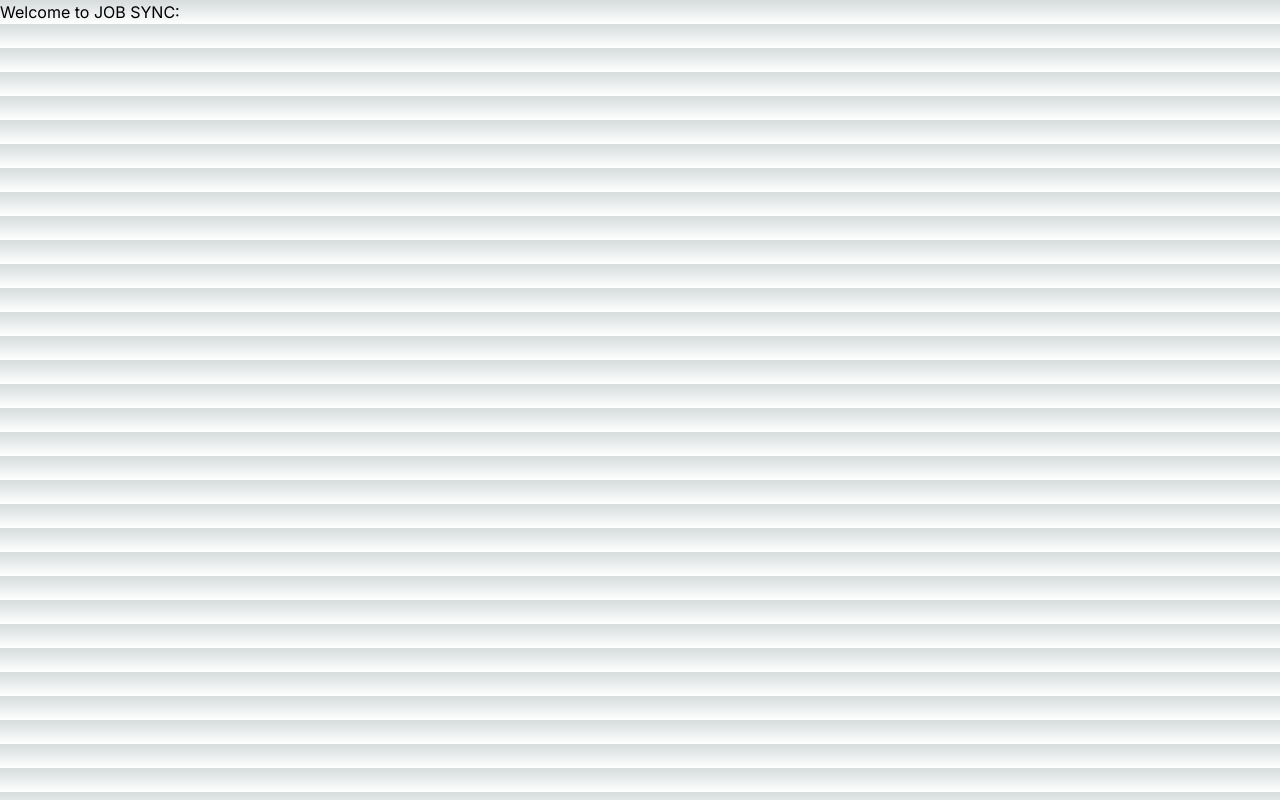
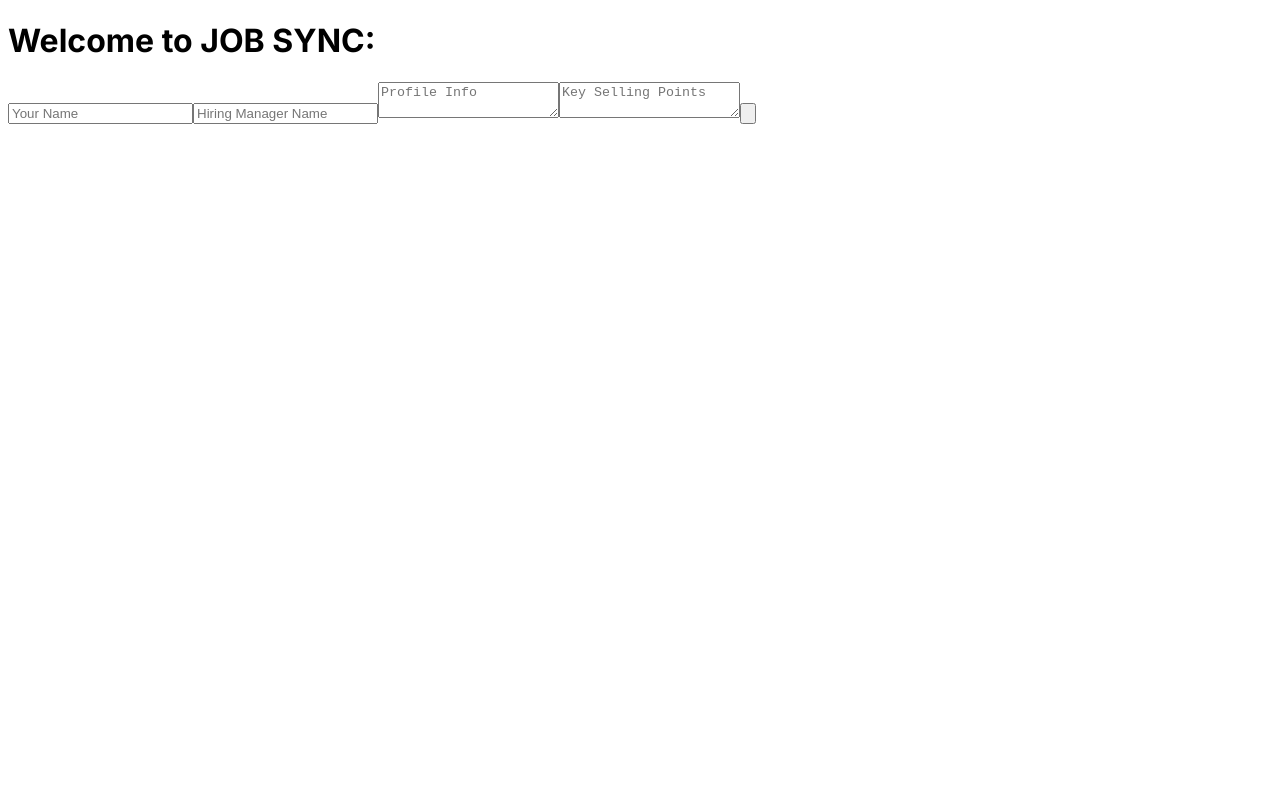
Before and after one commit to Harmanpawar15/jobsync, a Next.js app: page / in a window 1280 px wide. Built offline with nearby package versions, Linux system fonts and the light colour scheme.

Commit message:
API Setup and calling

```diff
--- a/src/app/layout.tsx
+++ b/src/app/layout.tsx
@@ -1,6 +1,6 @@
 import type { Metadata } from "next";
 import { Inter } from "next/font/google";
-import "./globals.css";
+//import "./globals.css";
 
 const inter = Inter({ subsets: ["latin"] });
 
--- a/src/app/page.tsx
+++ b/src/app/page.tsx
@@ -1,7 +1,15 @@
+//import Chatbot from "@/components/MessageForm";
+//import MessageForm from "@/components/MessageForm";
+import Chat from "@/components/chat";
 import Image from "next/image";
 
 export default function Home() {
   return (
+    <div>
     <h1> Welcome to JOB SYNC:</h1>
+    {/* <MessageForm/> */}
+    <Chat/>
+
+    </div>
   );
 }
--- /dev/null
+++ b/src/components/chat.tsx
@@ -0,0 +1,113 @@
+'use client';
+
+import { useState } from 'react';
+import { PaperAirplaneIcon } from '@heroicons/react/24/solid';
+
+interface Message {
+  role: string;
+  content: string;
+}
+
+export default function Chat() {
+  const [input, setInput] = useState('');
+  const [messages, setMessages] = useState<Message[]>([]); // chck typeeeeeeee
+  const [isLoading, setIsLoading] = useState(false);
+  const [error, setError] = useState<string | null>(null);
+
+  const [name, setName] = useState('');
+  const [hiringManager, setHiringManager] = useState('');
+  const [profileInfo, setProfileInfo] = useState('');
+  const [keySellingPoints, setKeySellingPoints] = useState('');
+
+  const handleSubmit = async (e: React.FormEvent) => {
+    e.preventDefault();
+    setIsLoading(true);
+
+    try {
+      const messageArray: Message[] = [...messages, { role: 'user', content: input }];
+      const response = await fetch('/api/generateMessage', {
+        method: 'POST',
+        headers: {
+          'Content-Type': 'application/json',
+        },
+        body: JSON.stringify({
+          name,
+          hiringManager,
+          profileInfo,
+          keySellingPoints
+        }),
+      });
+
+      if (!response.ok) {
+        throw new Error(`API REQ FAILED`);
+      }
+
+      const data = await response.json();
+
+
+      setMessages([...messageArray, { role: 'assistant', content: data.content }]);
+      setInput('');
+      setIsLoading(false);
+    } catch (error: any) {
+      setError(error.toString() || 'Something went wrong!');}
+    // } finally {
+
+    // }
+  };
+
+  return (
+    <div className="chat-container">
+
+
+
+      <form onSubmit={handleSubmit} className='relative'>
+        <input
+          name='name'
+          value={name}
+          onChange={(e) => setName(e.target.value)}
+          placeholder='Your Name'
+          className='pr-12 placeholder:italic placeholder:text-zinc-600/75 focus-visible:ring-zinc-500'
+        />
+        <input
+          name='hiringManager'
+          value={hiringManager}
+          onChange={(e) => setHiringManager(e.target.value)}
+          placeholder='Hiring Manager Name'
+          className='pr-12 placeholder:italic placeholder:text-zinc-600/75 focus-visible:ring-zinc-500'
+        />
+        <textarea
+          name='profileInfo'
+          value={profileInfo}
+          onChange={(e) => setProfileInfo(e.target.value)}
+          placeholder='Profile Info'
+          className='pr-12 placeholder:italic placeholder:text-zinc-600/75 focus-visible:ring-zinc-500'
+        />
+        <textarea
+          name='keySellingPoints'
+          value={keySellingPoints}
+          onChange={(e) => setKeySellingPoints(e.target.value)}
+          placeholder='Key Selling Points'
+          className='pr-12 placeholder:italic placeholder:text-zinc-600/75 focus-visible:ring-zinc-500'
+        />
+        <button
+          type='submit'
+          disabled={isLoading}
+          className='absolute right-1 top-1 h-8 w-10'
+        >
+          <PaperAirplaneIcon className='h-5 w-5 text-black' />
+        </button>
+      </form>
+
+      <div className="messages">
+        {messages.map((msg, index) => (
+          <div key={index} className={`message ${msg.role}`}>
+            <p>{msg.content}</p>
+          </div>
+ ))}
+      {error && <p className="error">{error}</p>}
+    </div>
+
+
+    </div>
+  );
+}
--- /dev/null
+++ b/src/pages/api/generateMessage.ts
@@ -0,0 +1,39 @@
+import { NextResponse } from 'next/server';
+export const runtime = 'edge';
+
+const { GoogleGenerativeAI } = require("@google/generative-ai");
+
+
+const genAI = new GoogleGenerativeAI(process.env.GEMINI_API_KEY);
+const model = genAI.getGenerativeModel({ model: "gemini-1.5-flash"});
+
+
+export default async function handler(req: Request) {
+  try {
+    const { name, hiringManager, profileInfo, keySellingPoints } = await req.json();
+
+    const prompt = `
+      My name is ${name}. I'm reaching out to ${hiringManager}, ${profileInfo}.
+      Here are my key selling points:
+      - ${keySellingPoints}
+      Generate a LinkedIn message that sounds me complimenting them , tweak  performance matrics from my keyselling points  with it by making it realted to his achiveements somehow   to  make it  300 characters.
+    `;
+
+    console.log("Generated prompt:", prompt);
+
+    const result = await model.generateContent(prompt);
+    const response = await result.response;
+    console.log("Response text:", response);
+    const text = await response.text();
+    console.log("Generated text:", text);
+    return Response.json({ "content": text });
+
+
+
+  } catch (error: any) {
+    console.error('Error:', error);
+    return new Response(error.message || 'Something went wrong!', {
+      status: 500
+    });
+  }
+}
```
Also changed, not shown: firebase.js (added, +21 -0 lines), package.json (+7 -0 lines), 1 other file (tests, documents, lock files or other folders).
